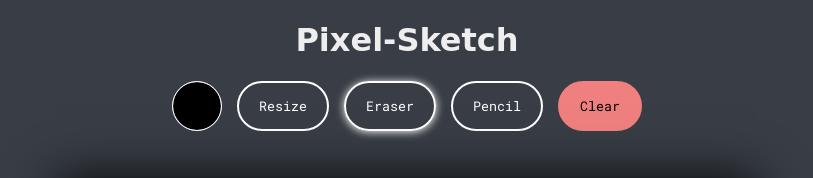
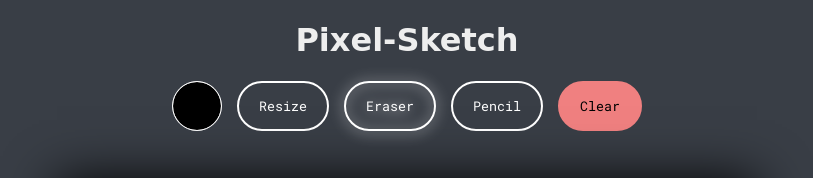
Before and after one commit to Geggman/sketchpad, a plain HTML site: page index.html in a window 1280 px wide. Both pictures are taken after a click on the button "Eraser". Shown: the top 178 px of the page, without its empty margins (233-1046 px from the left). Drawn offline with Linux system fonts and the light colour scheme; a web font is replaced by a local one.

Commit message:
Added pencil and eraser buttons glow effect when selected

```diff
--- a/main.js
+++ b/main.js
@@ -28,12 +28,11 @@ colorButton.oninput = switchColor;
 
 function glowCurrentButtonMode(){
     if(currentMode == 'pencil'){
-        pencilButton.style.boxShadow = "0px 1px 9px white";
-        eraserButton.style.boxShadow = "none";
+        pencilButton.style.filter = "drop-shadow(0px 1px 7px white)";
+        eraserButton.style.filter = "none";
     } else if (currentMode == 'eraser') {
-        eraserButton.style.boxShadow = "0px 1px 9px white";
-        pencilButton.style.boxShadow = "none";
-        pencilButton.style.setProperty("hover", "box-shadow: 0px 1px 5px white");
+        eraserButton.style.filter = "drop-shadow(0px 1px 7px white)";
+        pencilButton.style.filter = "none";
     }
 }
 
--- a/styles.css
+++ b/styles.css
@@ -108,13 +108,11 @@ input[type=color]::-webkit-color-swatch-wrapper {
 }
 
 input[type=color]:hover{
-  /* padding: 2px; */
   box-shadow: 0px 1px 5px white;
 }
 /* Color Wheel End */
 
 button:hover{
-  /* padding: 10px 25px; */
   box-shadow: 0px 1px 5px white;
 }
 
```
